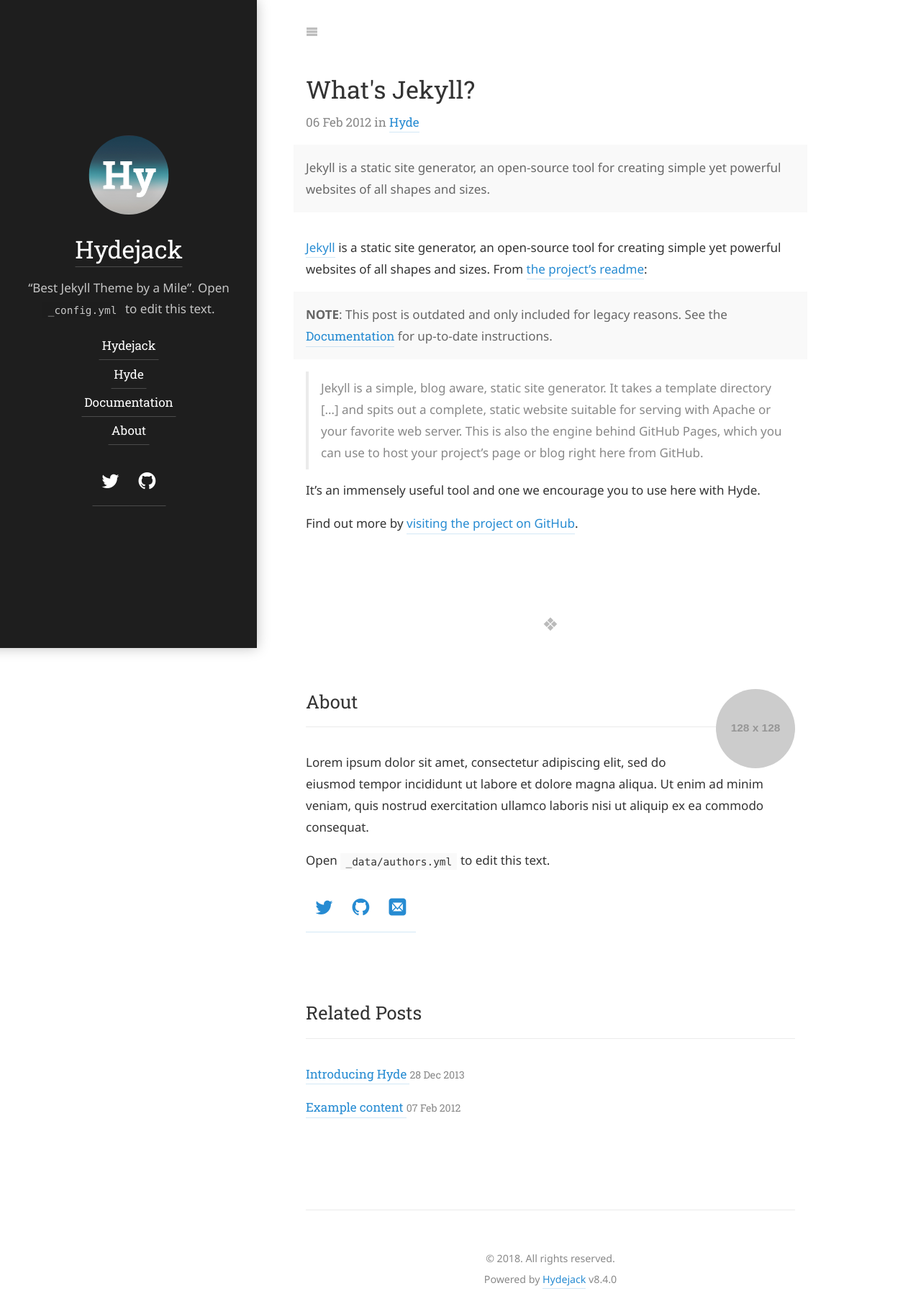
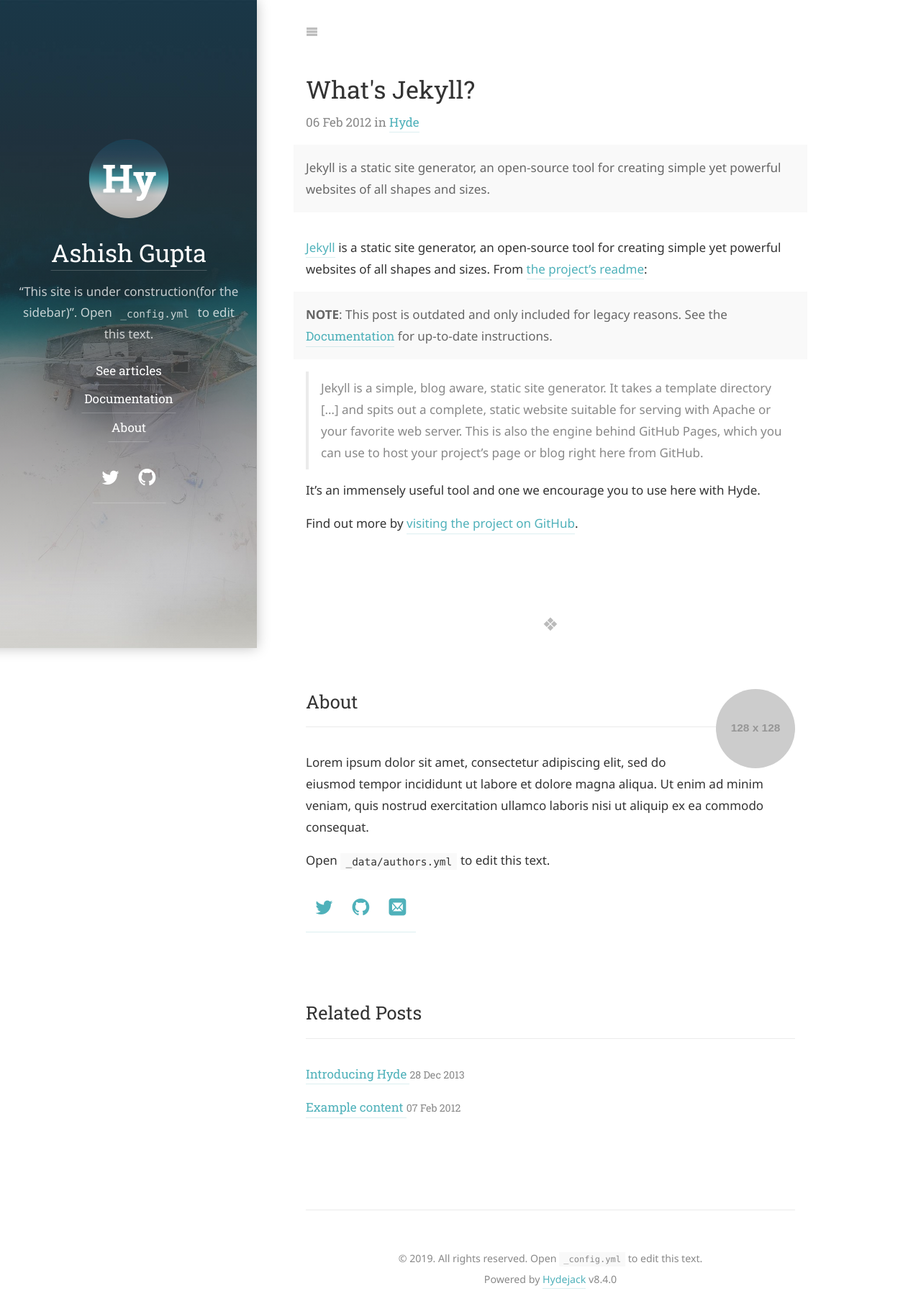
Before and after one commit to fakemonk1/fakemonk1.github.io, a Jekyll site: the page built from hyde/_posts/2012-02-06-whats-jekyll.md, in a window 1280 px wide. Shown: the whole page at 72% size. Built offline with Jekyll 4.4.1, drawn with Linux system fonts in a browser that asks for light colours; some web fonts are replaced; part of the change alters nothing that is shown.

Commit message:
updated config yaml

```diff
--- a/_config.yml
+++ b/_config.yml
@@ -4,7 +4,7 @@
 # IMPORTANT: Set the URL of your site.
 # Set to https://<username>.github.io when hosting on GitHub Pages
 # (unless you are using a custom domain).
-url:                   https://domain.tld
+# url:                   http://<username>.github.io
 
 # IMPORTANT: Set The "base URL" of your site.
 # When your site sits in a subdirectory, set to /<name of directory>
@@ -12,24 +12,25 @@ url:                   https://domain.tld
 # Use the empty string '' otherwise.
 # For GitHub project sites, this is usually the name of the project,
 # e.g. `/hydejack`.
-baseurl:               ''
+# baseurl:               ''
 
 # Language of your content in 2-letter code, e.g.: en, de.
 # You may also provide a location, e.g.: en-us, de_AT.
 lang:                  en
 
 # The title of your blog. Used in the sidebar and the browser tab.
-title:                 Hydejack
+title:                 Ashish Gupta
 
 # A short description (~150 chars) of the page used for the meta description tag.
 # Can use markdown, but no more than one paragraph (enforced by `>`)
 description:           >
-  "Best Jekyll Theme by a Mile".
+  "This site is under construction".
   **Hydejack** is your presence on the web, featuring a blog, portfolio, and resume.
+  Open `_config.yml` to edit this text.
 
 # A shorter description for the sidebar.
 tagline:               >
-  "Best Jekyll Theme by a Mile".
+  "This site is under construction(for the sidebar)".
   Open `_config.yml` to edit this text.
 
 # A list of keywords for your blog
@@ -42,19 +43,18 @@ logo:                  /assets/icons/icon.png
 
 # This should be the same author as first entry in `_data/authors.yml`.
 author:
-  name:                <firstname> <lastname>
-  email:               <mail@domain.tld>
+  name:                Ashish Gupta
+  email:               ashishgupta.iitr@gmail.com
   # Used by `jekyll-seo-tag`:
   # twitter:             <username>
 
 # Add links to the sidebar.
 menu:
-  - title:             Hydejack
-    url:               /hydejack/
-  - title:             Hyde
-    url:               /hyde/
+  - title:             See articles
+    url:               /blog/
   - title:             Documentation
-    url:               /docs/
+    # url:               https://hydejack.com/docs/
+    url:               https://www.flipkart.com/
   - title:             About
     url:               /about/
 
@@ -67,14 +67,14 @@ menu:
 #     url:               /cookies-policy/
 
 # This text will appear in a `<small>` tag in the footer of every page.
-copyright:             © 2018. All rights reserved.
+copyright:             © 2019. All rights reserved. Open `_config.yml` to edit this text.
 
 # Format of the permalinks
 permalink:             /:categories/:year-:month-:day-:title/
 
 # Pagination configuration (used by the `blog` layout)
 paginate:              5
-paginate_path:         /blog/page-:num/
+paginate_path:         /page-:num/
 
 
 # Customizaton
@@ -102,14 +102,6 @@ font:                  Noto Sans, Helvetica, Arial, sans-serif
 font_heading:          Roboto Slab, Helvetica, Arial, sans-serif
 
 defaults:
-  - scope:
-      path:            hyde
-    values:
-      accent_color:    rgb(38,139,210)
-      accent_image:
-        background:    rgb(32,32,32)
-        overlay:       false
-
   # `jekyll-seo-tag` will mark collection outputs as `BlogPosting`,
   # but we want them to be `WebPage`s:
   - scope:
@@ -134,7 +126,7 @@ defaults:
 
 # Set your Google Analytics id to receive `pageview` events.
 # To remove Google Anaylics from your page, remove the line below.
-# google_analytics:      UA-XXXXXXXX-X
+google_analytics: UA-139533174-1
 
 # Setting a disqus shortname will enable the comment section on
 # pages with `comments: true` in the front matter.
@@ -190,16 +182,20 @@ hydejack:
   no_theme_color:      false
 
   # Set to `true` when building with the `--lsi` option
+  # This will increase site build speed!
   use_lsi:             false
 
   # When using Google Analytics, set to `true` to display a cookie notice banner.
   # When enabled, no user-related data will be stored until the user gives consent.
+  # Note that this works in the PRO version of Hydejack.
   cookies_banner:      false
 
   # Set to `true` if you would like to add a "Powered by Hydejack" link in the footer.
+  # Note that this works in the PRO version of Hydejack.
   advertise:           false
 
-  # Note that dark mode only works in the PRO version of Hydejack.
+  # Dark Mode for Hydejack
+  # Note that this works in the PRO version of Hydejack.
   dark_mode:
     # Set to `true` to always use the dark theme.
     always:            false
@@ -276,7 +272,7 @@ plugins:
 # ---------------------------------------------------------------------------------------
 
 # theme: jekyll-theme-hydejack
-# remote_theme: qwtel/hydejack@gem
+remote_theme: qwtel/hydejack@v8.4.0
 
 # SEO Tag
 # ---------------------------------------------------------------------------------------
```
